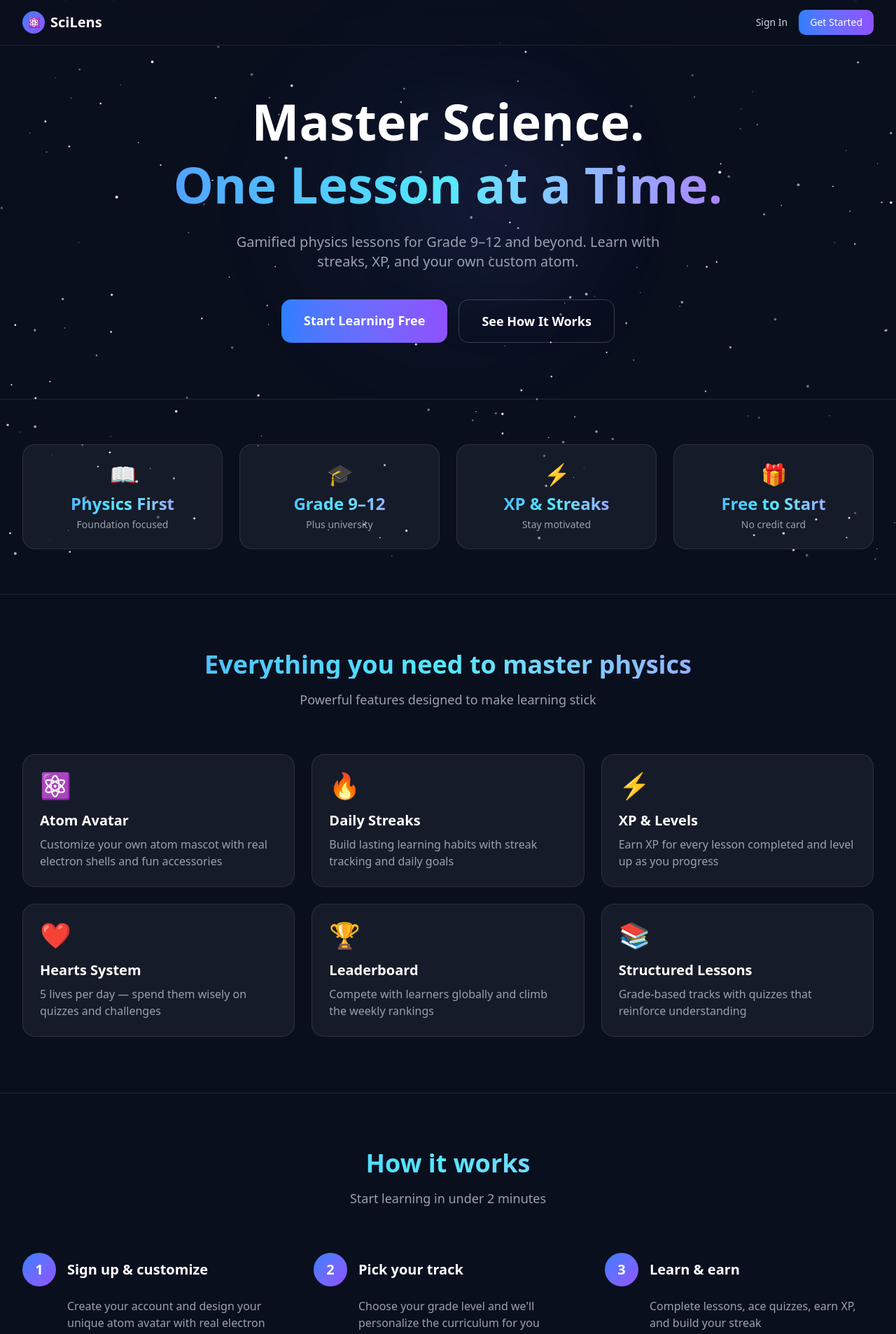
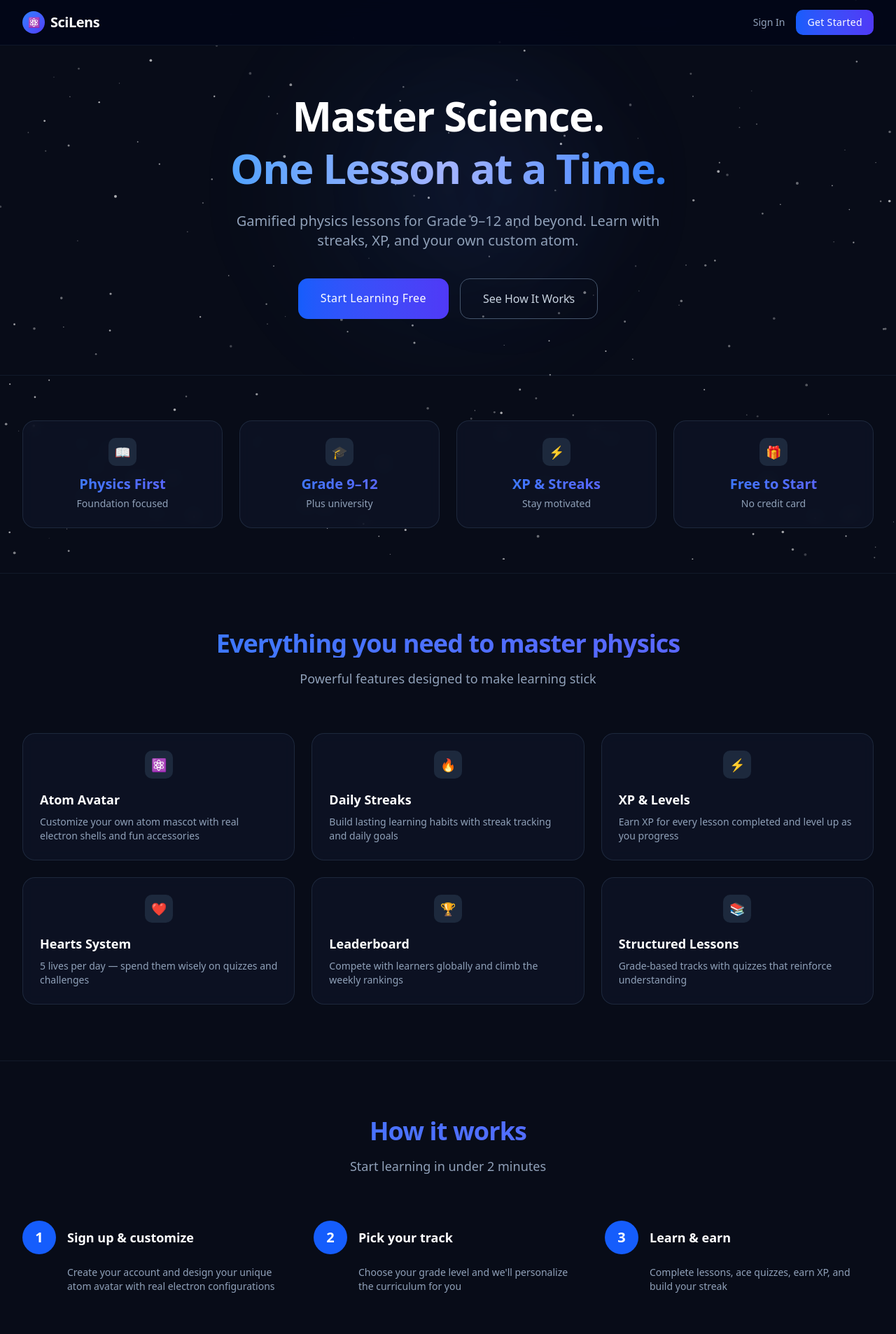
Before and after one commit to aakarsh545/scilens, a Next.js app: page / in a window 1280 px wide. Shown: the top 1907 px of the page at 70% size. Built offline with nearby package versions, Linux system fonts and the light colour scheme.

Commit message:
polish: professional redesign

```diff
--- a/app/page.tsx
+++ b/app/page.tsx
@@ -30,7 +30,7 @@ export default function HomePage() {
         x: Math.random() * canvas.width,
         y: Math.random() * canvas.height,
         radius: Math.random() * 1.5 + 0.5,
-        opacity: Math.random() * 0.7 + 0.3,
+        opacity: Math.random() * 0.5 + 0.2,
         speedX: Math.random() * 0.2 + 0.1,
         speedY: Math.random() * 0.2 + 0.1,
       })
@@ -72,7 +72,7 @@ export default function HomePage() {
   }, [])
 
   return (
-    <div className="min-h-screen bg-[#0a0f1e]">
+    <div className="min-h-screen bg-[#080c18]">
       {/* Star field canvas */}
       <canvas
         ref={canvasRef}
@@ -81,25 +81,25 @@ export default function HomePage() {
       />
 
       {/* Navbar */}
-      <nav className="fixed top-0 left-0 right-0 z-50 bg-[#0a0f1e]/80 backdrop-blur-md border-b border-white/10">
+      <nav className="fixed top-0 left-0 right-0 z-50 bg-slate-950/80 backdrop-blur-md border-b border-slate-800/50">
         <div className="mx-auto max-w-7xl px-4 sm:px-6 lg:px-8">
           <div className="flex h-16 items-center justify-between">
             <div className="flex items-center gap-2">
-              <div className="flex h-8 w-8 items-center justify-center rounded-full bg-gradient-to-br from-blue-500 to-violet-500">
+              <div className="flex h-8 w-8 items-center justify-center rounded-full bg-gradient-to-br from-blue-500 to-indigo-600">
                 <span className="text-sm">⚛️</span>
               </div>
-              <span className="text-xl font-bold text-white">SciLens</span>
+              <span className="text-xl font-semibold text-white tracking-tight">SciLens</span>
             </div>
             <div className="flex items-center gap-4">
               <Link
                 href="/login"
-                className="text-sm font-medium text-gray-300 hover:text-white transition-colors"
+                className="text-sm font-medium text-slate-400 hover:text-white transition-colors"
               >
                 Sign In
               </Link>
               <Link
                 href="/login"
-                className="rounded-lg bg-gradient-to-r from-blue-500 to-violet-500 px-4 py-2 text-sm font-medium text-white hover:from-blue-400 hover:to-violet-400 transition-all"
+                className="rounded-lg bg-gradient-to-r from-blue-600 to-indigo-600 px-4 py-2 text-sm font-medium text-white hover:from-blue-500 hover:to-indigo-500 transition-all tracking-wide"
               >
                 Get Started
               </Link>
@@ -110,31 +110,31 @@ export default function HomePage() {
 
       {/* Hero */}
       <section className="relative pt-32 pb-20 px-4 sm:px-6 lg:px-8 overflow-hidden">
-        {/* Animated gradient glow blobs */}
-        <div className="absolute top-1/2 left-1/2 -translate-x-1/2 -translate-y-1/2 w-[600px] h-[600px] bg-[radial-gradient(circle,rgba(59,130,246,0.15)_0%,transparent_70%)] blur-3xl pointer-events-none animate-pulse" style={{ animation: 'pulse 4s ease-in-out infinite' }} />
-        <div className="absolute top-1/2 left-1/2 -translate-x-[30%] -translate-y-1/2 w-[400px] h-[400px] bg-[radial-gradient(circle,rgba(139,92,246,0.12)_0%,transparent_70%)] blur-3xl pointer-events-none animate-pulse" style={{ animation: 'pulse 4s ease-in-out infinite 1s' }} />
+        {/* Subtle gradient glow blobs */}
+        <div className="absolute top-1/2 left-1/2 -translate-x-1/2 -translate-y-1/2 w-[600px] h-[600px] bg-[radial-gradient(circle,rgba(59,130,246,0.08)_0%,transparent_70%)] blur-3xl pointer-events-none" />
+        <div className="absolute top-1/2 left-1/2 -translate-x-[30%] -translate-y-1/2 w-[400px] h-[400px] bg-[radial-gradient(circle,rgba(99,102,241,0.06)_0%,transparent_70%)] blur-3xl pointer-events-none" />
 
         <div className="relative z-10 mx-auto max-w-4xl text-center">
-          <h1 className="text-5xl sm:text-6xl lg:text-7xl font-bold text-white leading-tight">
+          <h1 className="text-5xl md:text-6xl font-semibold text-white leading-tight tracking-tight">
             Master Science.
             <br />
-            <span className="bg-gradient-to-r from-blue-400 via-cyan-300 to-violet-400 bg-clip-text text-transparent">
+            <span className="bg-gradient-to-r from-blue-400 via-indigo-300 to-blue-500 bg-clip-text text-transparent">
               One Lesson at a Time.
             </span>
           </h1>
-          <p className="mt-6 text-lg sm:text-xl text-gray-400 max-w-2xl mx-auto">
+          <p className="mt-6 text-lg sm:text-xl text-slate-400 max-w-2xl mx-auto">
             Gamified physics lessons for Grade 9–12 and beyond. Learn with streaks, XP, and your own custom atom.
           </p>
           <div className="mt-10 flex flex-col sm:flex-row gap-4 justify-center">
             <Link
               href="/login"
-              className="rounded-xl bg-gradient-to-r from-blue-500 to-violet-500 px-8 py-4 text-lg font-semibold text-white hover:from-blue-400 hover:to-violet-400 transition-all hover:scale-105"
+              className="rounded-xl bg-gradient-to-r from-blue-600 to-indigo-600 px-8 py-4 text-base font-medium text-white hover:from-blue-500 hover:to-indigo-500 transition-all hover:scale-105 tracking-wide"
             >
               Start Learning Free
             </Link>
             <a
               href="#features"
-              className="rounded-xl border border-white/20 px-8 py-4 text-lg font-semibold text-white hover:bg-white/5 transition-all"
+              className="rounded-xl border border-slate-600 px-8 py-4 text-base font-medium text-slate-300 hover:border-slate-400 hover:text-white bg-transparent transition-all"
             >
               See How It Works
             </a>
@@ -143,107 +143,147 @@ export default function HomePage() {
       </section>
 
       {/* Stats */}
-      <section className="relative z-10 py-16 px-4 sm:px-6 lg:px-8 border-t border-white/10">
+      <section className="relative z-10 py-16 px-4 sm:px-6 lg:px-8 border-t border-slate-800/50">
         <div className="mx-auto max-w-7xl">
           <div className="grid grid-cols-2 lg:grid-cols-4 gap-6">
-            <div className="rounded-2xl bg-white/5 border border-white/10 p-6 text-center hover:border-blue-500/50 hover:shadow-lg hover:shadow-blue-500/10 transition-all duration-300">
-              <div className="text-3xl mb-2">📖</div>
-              <div className="text-2xl font-bold bg-gradient-to-r from-blue-400 via-cyan-300 to-violet-400 bg-clip-text text-transparent">
+            <div className="rounded-2xl bg-slate-900/60 border border-slate-700/50 p-6 text-center backdrop-blur-sm hover:border-blue-500/40 hover:bg-slate-800/60 transition-all duration-300">
+              <div className="flex items-center justify-center mb-3">
+                <div className="flex h-10 w-10 items-center justify-center rounded-lg bg-slate-800">
+                  <span className="text-lg">📖</span>
+                </div>
+              </div>
+              <div className="text-xl font-semibold bg-gradient-to-r from-blue-500 to-indigo-500 bg-clip-text text-transparent">
                 Physics First
               </div>
-              <div className="text-sm text-gray-400 mt-1">Foundation focused</div>
+              <div className="text-sm text-slate-400 mt-1">Foundation focused</div>
             </div>
-            <div className="rounded-2xl bg-white/5 border border-white/10 p-6 text-center hover:border-blue-500/50 hover:shadow-lg hover:shadow-blue-500/10 transition-all duration-300">
-              <div className="text-3xl mb-2">🎓</div>
-              <div className="text-2xl font-bold bg-gradient-to-r from-blue-400 via-cyan-300 to-violet-400 bg-clip-text text-transparent">
+            <div className="rounded-2xl bg-slate-900/60 border border-slate-700/50 p-6 text-center backdrop-blur-sm hover:border-blue-500/40 hover:bg-slate-800/60 transition-all duration-300">
+              <div className="flex items-center justify-center mb-3">
+                <div className="flex h-10 w-10 items-center justify-center rounded-lg bg-slate-800">
+                  <span className="text-lg">🎓</span>
+                </div>
+              </div>
+              <div className="text-xl font-semibold bg-gradient-to-r from-blue-500 to-indigo-500 bg-clip-text text-transparent">
                 Grade 9–12
               </div>
-              <div className="text-sm text-gray-400 mt-1">Plus university</div>
+              <div className="text-sm text-slate-400 mt-1">Plus university</div>
             </div>
-            <div className="rounded-2xl bg-white/5 border border-white/10 p-6 text-center hover:border-blue-500/50 hover:shadow-lg hover:shadow-blue-500/10 transition-all duration-300">
-              <div className="text-3xl mb-2">⚡</div>
-              <div className="text-2xl font-bold bg-gradient-to-r from-blue-400 via-cyan-300 to-violet-400 bg-clip-text text-transparent">
+            <div className="rounded-2xl bg-slate-900/60 border border-slate-700/50 p-6 text-center backdrop-blur-sm hover:border-blue-500/40 hover:bg-slate-800/60 transition-all duration-300">
+              <div className="flex items-center justify-center mb-3">
+                <div className="flex h-10 w-10 items-center justify-center rounded-lg bg-slate-800">
+                  <span className="text-lg">⚡</span>
+                </div>
+              </div>
+              <div className="text-xl font-semibold bg-gradient-to-r from-blue-500 to-indigo-500 bg-clip-text text-transparent">
                 XP & Streaks
               </div>
-              <div className="text-sm text-gray-400 mt-1">Stay motivated</div>
+              <div className="text-sm text-slate-400 mt-1">Stay motivated</div>
             </div>
-            <div className="rounded-2xl bg-white/5 border border-white/10 p-6 text-center hover:border-blue-500/50 hover:shadow-lg hover:shadow-blue-500/10 transition-all duration-300">
-              <div className="text-3xl mb-2">🎁</div>
-              <div className="text-2xl font-bold bg-gradient-to-r from-blue-400 via-cyan-300 to-violet-400 bg-clip-text text-transparent">
+            <div className="rounded-2xl bg-slate-900/60 border border-slate-700/50 p-6 text-center backdrop-blur-sm hover:border-blue-500/40 hover:bg-slate-800/60 transition-all duration-300">
+              <div className="flex items-center justify-center mb-3">
+                <div className="flex h-10 w-10 items-center justify-center rounded-lg bg-slate-800">
+                  <span className="text-lg">🎁</span>
+                </div>
+              </div>
+              <div className="text-xl font-semibold bg-gradient-to-r from-blue-500 to-indigo-500 bg-clip-text text-transparent">
                 Free to Start
               </div>
-              <div className="text-sm text-gray-400 mt-1">No credit card</div>
+              <div className="text-sm text-slate-400 mt-1">No credit card</div>
             </div>
           </div>
         </div>
       </section>
 
       {/* Features */}
-      <section id="features" className="relative z-10 py-20 px-4 sm:px-6 lg:px-8 border-t border-white/10">
+      <section id="features" className="relative z-10 py-20 px-4 sm:px-6 lg:px-8 border-t border-slate-800/50">
         <div className="mx-auto max-w-7xl">
           <div className="text-center mb-16">
-            <h2 className="text-3xl sm:text-4xl font-bold bg-gradient-to-r from-blue-400 via-cyan-300 to-violet-400 bg-clip-text text-transparent">
+            <h2 className="text-3xl sm:text-4xl font-semibold bg-gradient-to-r from-blue-500 to-indigo-500 bg-clip-text text-transparent tracking-tight">
               Everything you need to master physics
             </h2>
-            <p className="mt-4 text-lg text-gray-400">
+            <p className="mt-4 text-lg text-slate-400">
               Powerful features designed to make learning stick
             </p>
           </div>
 
           <div className="grid grid-cols-1 md:grid-cols-2 lg:grid-cols-3 gap-6">
             {/* Feature 1 */}
-            <div className="rounded-2xl bg-white/5 border border-white/10 p-6 hover:border-blue-500/50 hover:bg-white/10 hover:shadow-lg hover:shadow-blue-500/10 transition-all duration-300">
-              <div className="text-4xl mb-4">⚛️</div>
-              <h3 className="text-xl font-semibold text-white mb-2">Atom Avatar</h3>
-              <p className="text-gray-400">Customize your own atom mascot with real electron shells and fun accessories</p>
+            <div className="rounded-2xl bg-slate-900/60 border border-slate-700/50 p-6 hover:border-blue-500/40 hover:bg-slate-800/60 backdrop-blur-sm transition-all duration-300">
+              <div className="flex items-center justify-center mb-4">
+                <div className="flex h-10 w-10 items-center justify-center rounded-lg bg-slate-800">
+                  <span className="text-lg">⚛️</span>
+                </div>
+              </div>
+              <h3 className="text-lg font-semibold text-white mb-2">Atom Avatar</h3>
+              <p className="text-slate-400 text-sm">Customize your own atom mascot with real electron shells and fun accessories</p>
             </div>
 
             {/* Feature 2 */}
-            <div className="rounded-2xl bg-white/5 border border-white/10 p-6 hover:border-blue-500/50 hover:bg-white/10 hover:shadow-lg hover:shadow-blue-500/10 transition-all duration-300">
-              <div className="text-4xl mb-4">🔥</div>
-              <h3 className="text-xl font-semibold text-white mb-2">Daily Streaks</h3>
-              <p className="text-gray-400">Build lasting learning habits with streak tracking and daily goals</p>
+            <div className="rounded-2xl bg-slate-900/60 border border-slate-700/50 p-6 hover:border-blue-500/40 hover:bg-slate-800/60 backdrop-blur-sm transition-all duration-300">
+              <div className="flex items-center justify-center mb-4">
+                <div className="flex h-10 w-10 items-center justify-center rounded-lg bg-slate-800">
+                  <span className="text-lg">🔥</span>
+                </div>
+              </div>
+              <h3 className="text-lg font-semibold text-white mb-2">Daily Streaks</h3>
+              <p className="text-slate-400 text-sm">Build lasting learning habits with streak tracking and daily goals</p>
             </div>
 
             {/* Feature 3 */}
-            <div className="rounded-2xl bg-white/5 border border-white/10 p-6 hover:border-blue-500/50 hover:bg-white/10 hover:shadow-lg hover:shadow-blue-500/10 transition-all duration-300">
-              <div className="text-4xl mb-4">⚡</div>
-              <h3 className="text-xl font-semibold text-white mb-2">XP & Levels</h3>
-              <p className="text-gray-400">Earn XP for every lesson completed and level up as you progress</p>
+            <div className="rounded-2xl bg-slate-900/60 border border-slate-700/50 p-6 hover:border-blue-500/40 hover:bg-slate-800/60 backdrop-blur-sm transition-all duration-300">
+              <div className="flex items-center justify-center mb-4">
+                <div className="flex h-10 w-10 items-center justify-center rounded-lg bg-slate-800">
+                  <span className="text-lg">⚡</span>
+                </div>
+              </div>
+              <h3 className="text-lg font-semibold text-white mb-2">XP & Levels</h3>
+              <p className="text-slate-400 text-sm">Earn XP for every lesson completed and level up as you progress</p>
             </div>
 
             {/* Feature 4 */}
-            <div className="rounded-2xl bg-white/5 border border-white/10 p-6 hover:border-blue-500/50 hover:bg-white/10 hover:shadow-lg hover:shadow-blue-500/10 transition-all duration-300">
-              <div className="text-4xl mb-4">❤️</div>
-              <h3 className="text-xl font-semibold text-white mb-2">Hearts System</h3>
-              <p className="text-gray-400">5 lives per day — spend them wisely on quizzes and challenges</p>
+            <div className="rounded-2xl bg-slate-900/60 border border-slate-700/50 p-6 hover:border-blue-500/40 hover:bg-slate-800/60 backdrop-blur-sm transition-all duration-300">
+              <div className="flex items-center justify-center mb-4">
+                <div className="flex h-10 w-10 items-center justify-center rounded-lg bg-slate-800">
+                  <span className="text-lg">❤️</span>
+                </div>
+              </div>
+              <h3 className="text-lg font-semibold text-white mb-2">Hearts System</h3>
+              <p className="text-slate-400 text-sm">5 lives per day — spend them wisely on quizzes and challenges</p>
             </div>
 
             {/* Feature 5 */}
-            <div className="rounded-2xl bg-white/5 border border-white/10 p-6 hover:border-blue-500/50 hover:bg-white/10 hover:shadow-lg hover:shadow-blue-500/10 transition-all duration-300">
-              <div className="text-4xl mb-4">🏆</div>
-              <h3 className="text-xl font-semibold text-white mb-2">Leaderboard</h3>
-              <p className="text-gray-400">Compete with learners globally and climb the weekly rankings</p>
+            <div className="rounded-2xl bg-slate-900/60 border border-slate-700/50 p-6 hover:border-blue-500/40 hover:bg-slate-800/60 backdrop-blur-sm transition-all duration-300">
+              <div className="flex items-center justify-center mb-4">
+                <div className="flex h-10 w-10 items-center justify-center rounded-lg bg-slate-800">
+                  <span className="text-lg">🏆</span>
+                </div>
+              </div>
+              <h3 className="text-lg font-semibold text-white mb-2">Leaderboard</h3>
+              <p className="text-slate-400 text-sm">Compete with learners globally and climb the weekly rankings</p>
             </div>
 
             {/* Feature 6 */}
-            <div className="rounded-2xl bg-white/5 border border-white/10 p-6 hover:border-blue-500/50 hover:bg-white/10 hover:shadow-lg hover:shadow-blue-500/10 transition-all duration-300">
-              <div className="text-4xl mb-4">📚</div>
-              <h3 className="text-xl font-semibold text-white mb-2">Structured Lessons</h3>
-              <p className="text-gray-400">Grade-based tracks with quizzes that reinforce understanding</p>
+            <div className="rounded-2xl bg-slate-900/60 border border-slate-700/50 p-6 hover:border-blue-500/40 hover:bg-slate-800/60 backdrop-blur-sm transition-all duration-300">
+              <div className="flex items-center justify-center mb-4">
+                <div className="flex h-10 w-10 items-center justify-center rounded-lg bg-slate-800">
+                  <span className="text-lg">📚</span>
+                </div>
+              </div>
+              <h3 className="text-lg font-semibold text-white mb-2">Structured Lessons</h3>
+              <p className="text-slate-400 text-sm">Grade-based tracks with quizzes that reinforce understanding</p>
             </div>
           </div>
         </div>
       </section>
 
       {/* How It Works */}
-      <section className="relative z-10 py-20 px-4 sm:px-6 lg:px-8 border-t border-white/10">
+      <section className="relative z-10 py-20 px-4 sm:px-6 lg:px-8 border-t border-slate-800/50">
         <div className="mx-auto max-w-7xl">
           <div className="text-center mb-16">
-            <h2 className="text-3xl sm:text-4xl font-bold bg-gradient-to-r from-blue-400 via-cyan-300 to-violet-400 bg-clip-text text-transparent">
+            <h2 className="text-3xl sm:text-4xl font-semibold bg-gradient-to-r from-blue-500 to-indigo-500 bg-clip-text text-transparent tracking-tight">
               How it works
             </h2>
-            <p className="mt-4 text-lg text-gray-400">
+            <p className="mt-4 text-lg text-slate-400">
               Start learning in under 2 minutes
             </p>
           </div>
@@ -252,12 +292,12 @@ export default function HomePage() {
             {/* Step 1 */}
             <div className="relative">
               <div className="flex items-center gap-4 mb-4">
-                <div className="flex h-12 w-12 items-center justify-center rounded-full bg-gradient-to-br from-blue-500 to-violet-500 text-xl font-bold text-white">
+                <div className="flex h-12 w-12 items-center justify-center rounded-full bg-blue-600 text-xl font-semibold text-white">
                   1
                 </div>
-                <h3 className="text-xl font-semibold text-white">Sign up & customize</h3>
+                <h3 className="text-lg font-semibold text-white">Sign up & customize</h3>
               </div>
-              <p className="text-gray-400 ml-16">
+              <p className="text-slate-400 ml-16 text-sm">
                 Create your account and design your unique atom avatar with real electron configurations
               </p>
             </div>
@@ -265,12 +305,12 @@ export default function HomePage() {
             {/* Step 2 */}
             <div className="relative">
               <div className="flex items-center gap-4 mb-4">
-                <div className="flex h-12 w-12 items-center justify-center rounded-full bg-gradient-to-br from-blue-500 to-violet-500 text-xl font-bold text-white">
+                <div className="flex h-12 w-12 items-center justify-center rounded-full bg-blue-600 text-xl font-semibold text-white">
                   2
                 </div>
-                <h3 className="text-xl font-semibold text-white">Pick your track</h3>
+                <h3 className="text-lg font-semibold text-white">Pick your track</h3>
               </div>
-              <p className="text-gray-400 ml-16">
+              <p className="text-slate-400 ml-16 text-sm">
                 Choose your grade level and we'll personalize the curriculum for you
               </p>
             </div>
@@ -278,12 +318,12 @@ export default function HomePage() {
             {/* Step 3 */}
             <div className="relative">
               <div className="flex items-center gap-4 mb-4">
-                <div className="flex h-12 w-12 items-center justify-center rounded-full bg-gradient-to-br from-blue-500 to-violet-500 text-xl font-bold text-white">
+                <div className="flex h-12 w-12 items-center justify-center rounded-full bg-blue-600 text-xl font-semibold text-white">
                   3
                 </div>
-                <h3 className="text-xl font-semibold text-white">Learn & earn</h3>
+                <h3 className="text-lg font-semibold text-white">Learn & earn</h3>
               </div>
-              <p className="text-gray-400 ml-16">
+              <p className="text-slate-400 ml-16 text-sm">
                 Complete lessons, ace quizzes, earn XP, and build your streak
               </p>
             </div>
@@ -292,17 +332,17 @@ export default function HomePage() {
       </section>
 
       {/* CTA */}
-      <section className="relative z-10 py-20 px-4 sm:px-6 lg:px-8 border-t border-white/10">
+      <section className="relative z-10 py-20 px-4 sm:px-6 lg:px-8 border-t border-slate-800/50">
         <div className="mx-auto max-w-4xl text-center">
-          <h2 className="text-3xl sm:text-4xl font-bold text-white mb-6">
+          <h2 className="text-3xl sm:text-4xl font-semibold text-white mb-6 tracking-tight">
             Ready to start your science journey?
           </h2>
-          <p className="text-lg text-gray-400 mb-10">
+          <p className="text-lg text-slate-400 mb-10">
             Join thousands of learners mastering physics one lesson at a time
           </p>
           <Link
             href="/login"
-            className="inline-flex rounded-xl bg-gradient-to-r from-blue-500 to-violet-500 px-10 py-5 text-lg font-semibold text-white hover:from-blue-400 hover:to-violet-400 transition-all hover:scale-105"
+            className="inline-flex rounded-xl bg-gradient-to-r from-blue-600 to-indigo-600 px-10 py-5 text-base font-medium text-white hover:from-blue-500 hover:to-indigo-500 transition-all hover:scale-105 tracking-wide"
           >
             Get Started Free
           </Link>
@@ -310,9 +350,9 @@ export default function HomePage() {
       </section>
 
       {/* Footer */}
-      <footer className="relative z-10 py-8 px-4 sm:px-6 lg:px-8 border-t border-white/10">
+      <footer className="relative z-10 py-8 px-4 sm:px-6 lg:px-8 border-t border-slate-800/50">
         <div className="mx-auto max-w-7xl text-center">
-          <p className="text-sm text-gray-500">
+          <p className="text-sm text-slate-500">
             © 2025 SciLens. Built for curious minds.
           </p>
         </div>
```
